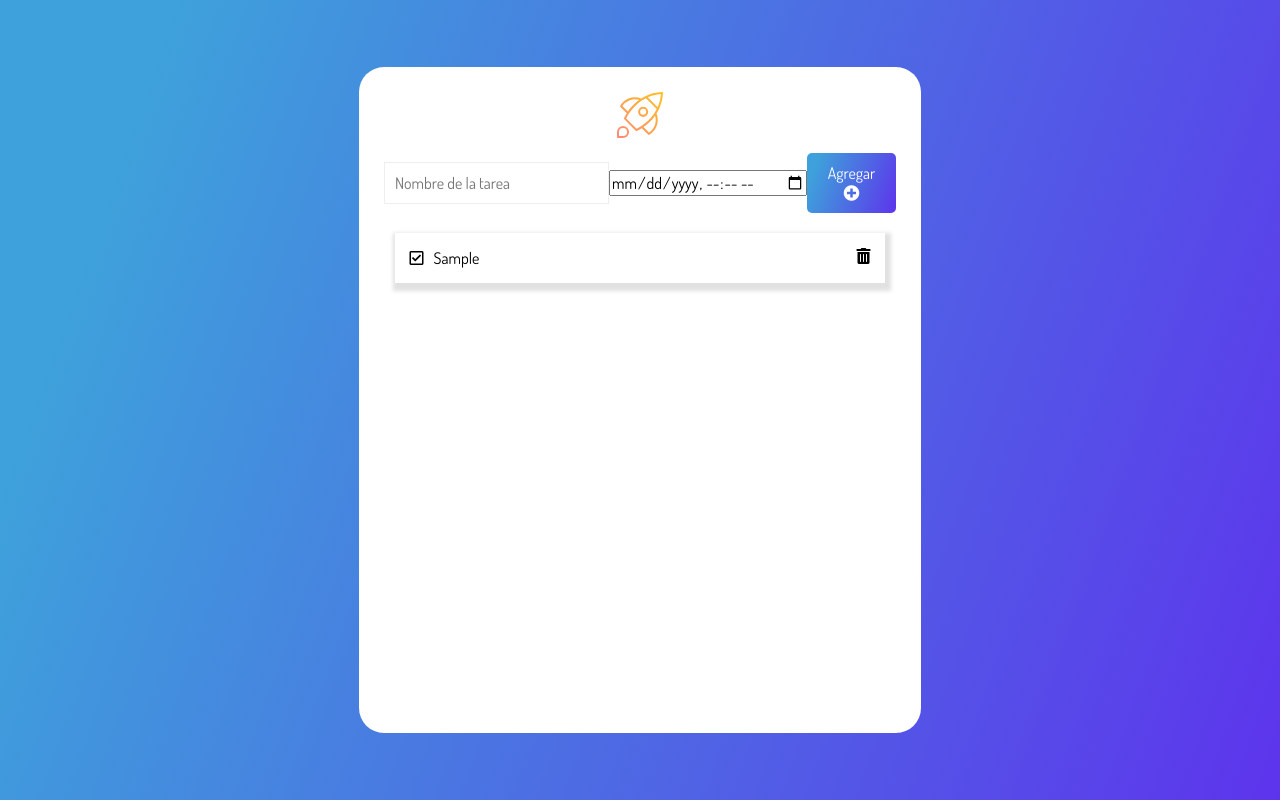
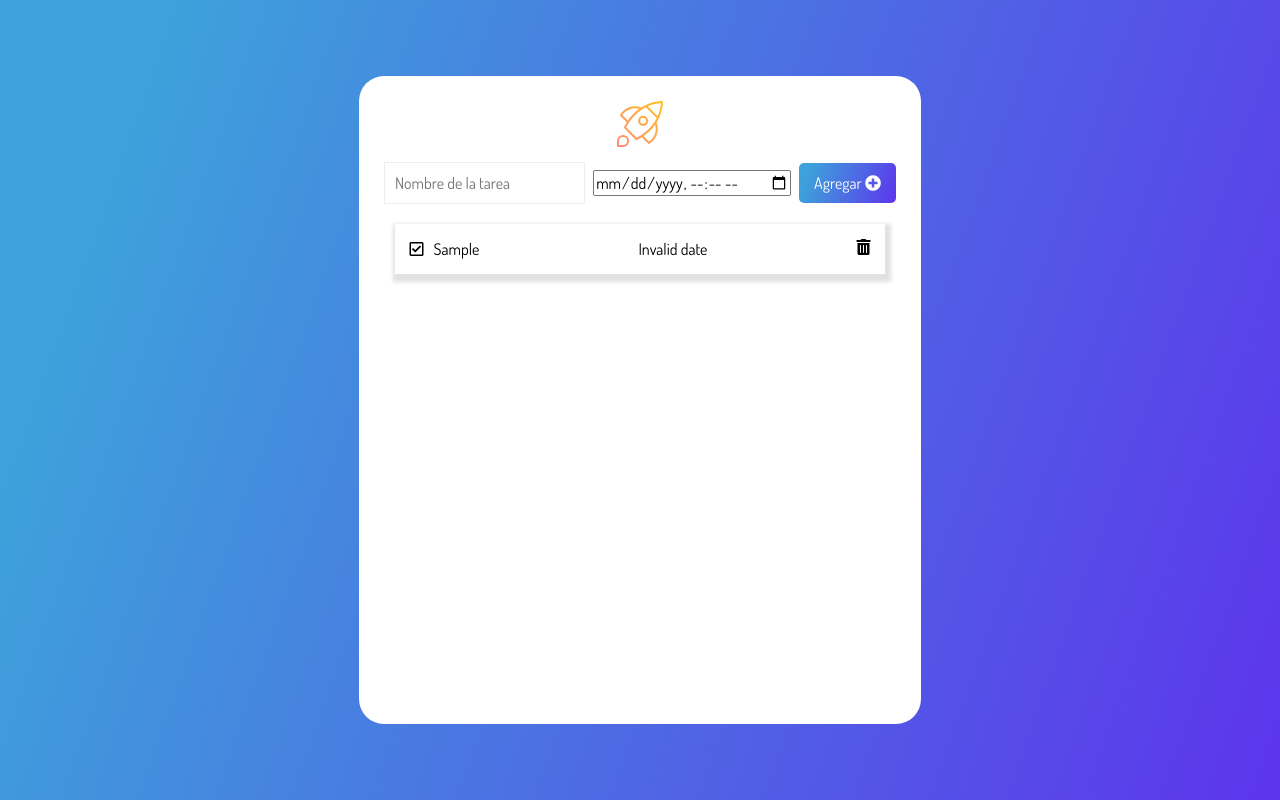
Before and after one commit to fedearx/ORACLE-ONE-Alura-Latam, a plain HTML site: page Front-end-ONE/04.Sitios-interactivos/02.Almacenando datos en el navegador/index.html in a window 1280 px wide. Both pictures are taken after typing "Sample" into the empty fields and a click on the button "Agregar". Drawn offline with nearby package versions, Linux system fonts and the light colour scheme.

Commit message:
01.Trabajando con fechas - 07.Exhibiendo la fecha

```diff
--- a/Front-end-ONE/04.Sitios-interactivos/02.Almacenando datos en el navegador/script.js
+++ b/Front-end-ONE/04.Sitios-interactivos/02.Almacenando datos en el navegador/script.js
@@ -6,6 +6,19 @@ import deleteIcon from "./component/deleteIcon.js";
 //(() => {
 
 const btn = document.querySelector("[data-form-btn]");
+
+const addTask = (evento) => {
+  // elem padre donde voy a insertar el content
+  const list = document.querySelector('[data-list]');
+  const task = createTask(evento);
+  // al elem list quiero agregarle un hijo
+  list.appendChild(task);
+}
+
+
+
+
+
 
 const createTask = (evento) => {
 
@@ -20,8 +33,7 @@ const createTask = (evento) => {
   // console.log(dateFormat);
 
 
-  // elem padre donde voy a insertar el content
-  const list = document.querySelector('[data-list]');
+
 
   // creo un elemento
   const task = document.createElement('li');
@@ -35,17 +47,22 @@ const createTask = (evento) => {
   titleTask.innerText = value;
   taskContent.appendChild(checkComplete());
   taskContent.appendChild(titleTask);
+  // task.innerHTML = content;         // lo copio en el html
 
-  // task.innerHTML = content;         // lo copio en el html
+  const dateElement = document.createElement("span");   // la etiqueta que vamos a crear
+  dateElement.innerHTML = dateFormat                    // creo la linea del contenido
+
   task.appendChild(taskContent);
+  task.appendChild(dateElement);            // escribo el elemento en la pagina
   task.appendChild(deleteIcon());
-  // al elem list quiero agregarle un hijo
-  list.appendChild(task);
+
+  return task;
+
 }
 
 //  funcion normal
 // btn.addEventListener("click", function (evento) {
 // funcion flecha o funcion anonima
-btn.addEventListener("click", createTask);
+btn.addEventListener("click", addTask);       // cuando se hace click se agrega la tarea
 
 //})();     // los () la invocan inmediatamente
--- a/Front-end-ONE/04.Sitios-interactivos/02.Almacenando datos en el navegador/styles.css
+++ b/Front-end-ONE/04.Sitios-interactivos/02.Almacenando datos en el navegador/styles.css
@@ -46,7 +46,7 @@ form {
   padding: 10px;
   border: 1px solid #eee;
   outline: none;
-  width: 45%;
+  width: 35%;
 }
 
 .inputForm::placeholder {
```
